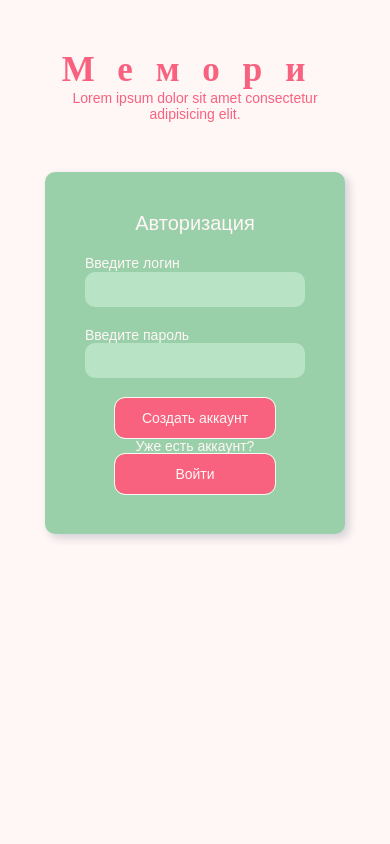
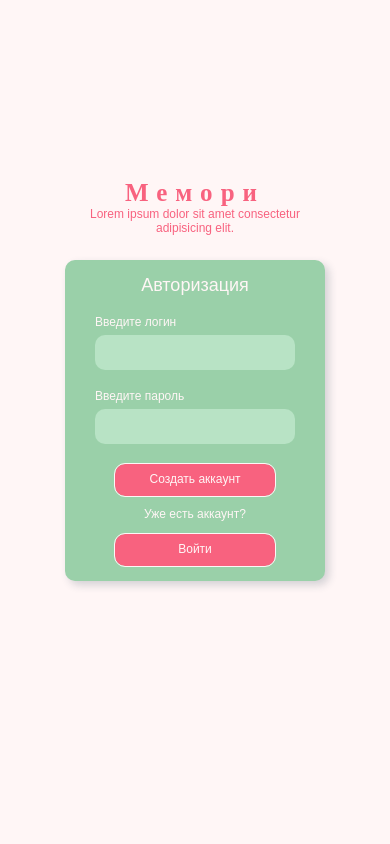
Before and after one commit to forst09/hackathon, a Flask app: page / in a window 390 px wide. Run offline with Flask 3, Linux system fonts and the light colour scheme; some web fonts are replaced.

Commit message:
adaptive index

```diff
--- a/static/main.css
+++ b/static/main.css
@@ -1,25 +1,27 @@
 :root {
-    --light-green: #B8E3C5;
-    --green: #9AD0A9;
-    --light-pink: #F8627F;
-    --pink: #F45276;
-    --card-bg: #FFF6F6;
+  --light-green: #b8e3c5;
+  --green: #9ad0a9;
+  --light-pink: #f8627f;
+  --pink: #f45276;
+  --card-bg: #fff6f6;
 }
 
 @import url(normalize.css);
 
 @font-face {
   font-family: Montserrat;
-    src: local(Montserrat-Regulard), url(/static/fonts/Montserrat-Regular.woff2) format("woff2");
-    src: url(/static/fonts/Montserrat-Regular.woff) format("woff");
+  src: local(Montserrat-Regulard),
+    url(/static/fonts/Montserrat-Regular.woff2) format('woff2');
+  src: url(/static/fonts/Montserrat-Regular.woff) format('woff');
   font-weight: 400;
   font-display: swap;
 }
 
 @font-face {
   font-family: Pribambas;
-    src: local(Pribambas-Regular), url(static/fonts/Pribambas-Regular.woff2) format("woff2");
-    src: url(/static/fonts/Pribambas-Regular.woff) format("woff");
+  src: local(Pribambas-Regular),
+    url(static/fonts/Pribambas-Regular.woff2) format('woff2');
+  src: url(/static/fonts/Pribambas-Regular.woff) format('woff');
   font-weight: 400;
   font-display: swap;
 }
@@ -50,13 +52,23 @@ body {
   -webkit-tap-highlight-color: rgba(0, 0, 0, 0);
   -webkit-tap-highlight-color: transparent;
   font-size: 14px;
+  box-sizing: border-box;
+  padding: 0;
+  margin: 0 auto;
+  position: relative;
 }
 
 .container {
+  position: absolute;
+  top: 0;
+  right: 0;
+  left: 0;
+  bottom: 10vh;
   display: flex;
   justify-content: center;
   align-items: center;
   padding: 50px 50px;
+  margin: 0 auto;
 }
 
 .info {
@@ -98,6 +110,9 @@ body {
 }
 
 .form__label {
+  display: flex;
+  flex-direction: column;
+  gap: 5px;
   margin-bottom: 20px;
 }
 
@@ -110,7 +125,8 @@ body {
   border: none;
   color: var(--pink);
   font-family: Montserrat, sans-serif;
-    transition: background-color 0.2s ease, color 0.3s ease, outline-color 0.2s ease;
+  transition: background-color 0.2s ease, color 0.3s ease,
+    outline-color 0.2s ease;
 }
 
 .form__btn {
@@ -122,10 +138,8 @@ body {
   width: 160px;
   height: 40px;
   text-align: center;
-    transition: background-color 0.2s ease,
-        color 0.3s ease,
-        outline-color 0.2s ease,
-        outline-width 0.2s ease;
+  transition: background-color 0.2s ease, color 0.3s ease,
+    outline-color 0.2s ease, outline-width 0.2s ease;
 }
 
 .form__text {
@@ -163,3 +177,54 @@ body {
     max-width: 1440px;
     margin: 0 auto;
 } */
+
+/* @media screen and (max-width: 944px) {
+}
+@media screen and (max-width: 720px) {
+} */
+@media screen and (max-width: 540px) {
+  .container {
+    padding: 30px;
+    max-width: 320px;
+  }
+  .info {
+    margin-bottom: 25px;
+  }
+  .info__heading {
+    font-size: 25px;
+    letter-spacing: 8.05px;
+  }
+  .info__par {
+    font-size: 12px;
+  }
+  .form {
+    border-radius: 10px;
+    padding: 15px;
+  }
+  .form__fieldset {
+    margin: 0;
+    padding: 0;
+  }
+  .form__legend {
+    font-size: 18px;
+  }
+  .form__label {
+    font-size: 12px;
+  }
+  .form__input {
+    max-width: 200px;
+    font-size: 12px;
+  }
+  .form__btn {
+    height: 32px;
+    font-size: 12px;
+  }
+  .form__text {
+    margin: 12px 0;
+    font-size: 12px;
+  }
+}
+
+/* * {
+  outline: 1px solid rgba(128, 128, 128, 0.5);
+} */
```
Lines whose indentation alone changed are shown as unchanged.
